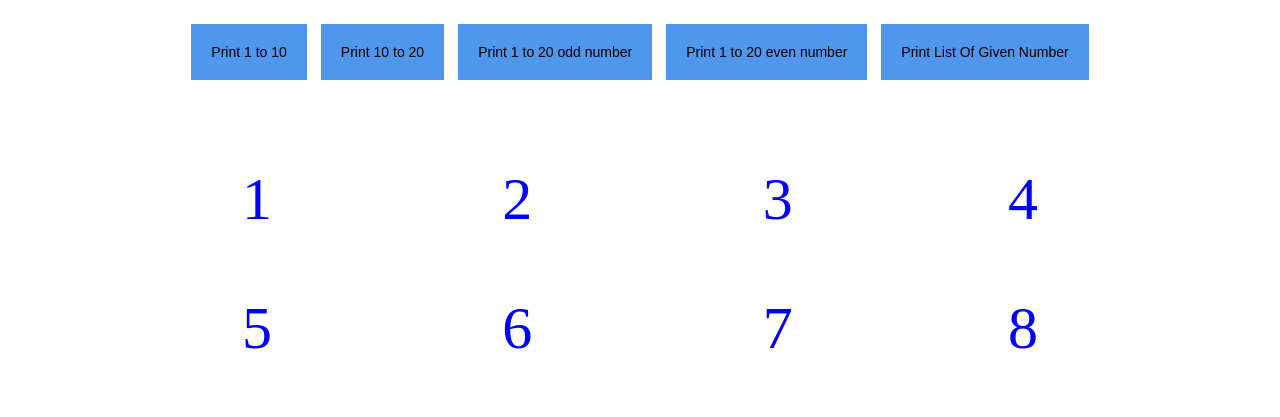
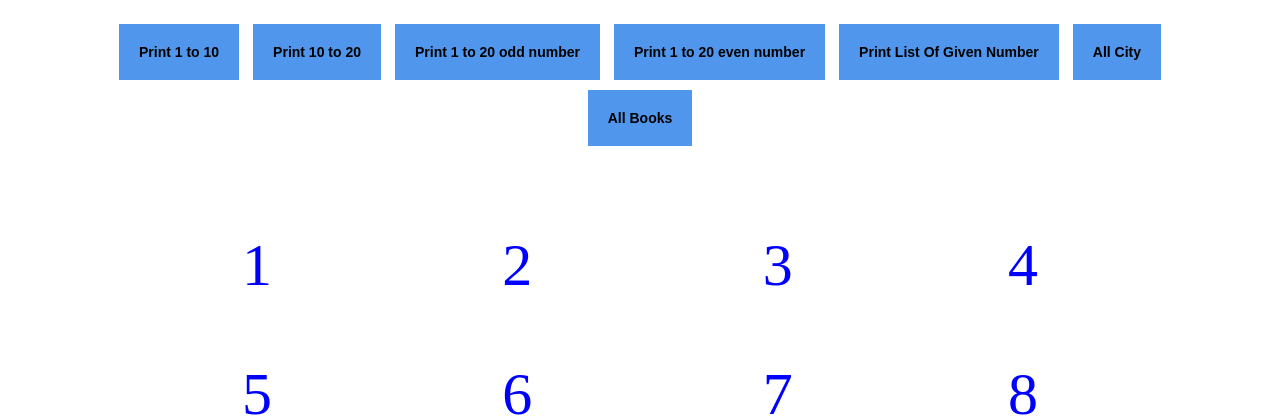
Before and after one commit to Alok3333/js-class, a plain HTML site: page 2-data-binding/data-binding-10.html in a window 1280 px wide. Shown: the part 119-536 px from the top of the page. Drawn offline with Linux system fonts and the light colour scheme.

Commit message:
printing array data using loop in js and in html using button tag

```diff
--- a/2-data-binding/data-binding-10.html
+++ b/2-data-binding/data-binding-10.html
@@ -26,6 +26,7 @@
         }
 
         button {
+            font-weight: 700;
             padding: 20px;
             border: none;
             font-size: 14px;
@@ -84,6 +85,27 @@
             }
             document.getElementById('container').innerHTML = data;
         }
+
+        const six = () => {
+            let city = ["Bangalore", "Pune", "Mumbai", "Delhi", "Patna", "Chennai"];
+            let data = "";
+
+            for (let i = 0; i < city.length; i++) {
+                data = data + "<p>" + city[i] + "</p>"; // a = a + b
+            }
+            document.getElementById('container').innerHTML = data;
+        }
+
+        const seven = () => {
+            let books = ["C", "C++", "HTML", "CSS", "JAVASCRIPT", "REACT JS", "NODE JS", "MONGODB", "PHP", "MYSQL"];
+            let data = "";
+
+            for (let i = 0; i < books.length; i++) {
+                data = data + "<p>" + books[i] + "</p>"; // a = a + b
+            }
+            document.getElementById('container').innerHTML = data;
+        }
+
     </script>
 </head>
 
@@ -95,6 +117,8 @@
         <button onclick="three()">Print 1 to 20 odd number</button>
         <button onclick="four()">Print 1 to 20 even number</button>
         <button onclick="five()">Print List Of Given Number</button>
+        <button onclick="six()">All City</button>
+        <button onclick="seven()">All Books</button>
     </header>
 
 
```
